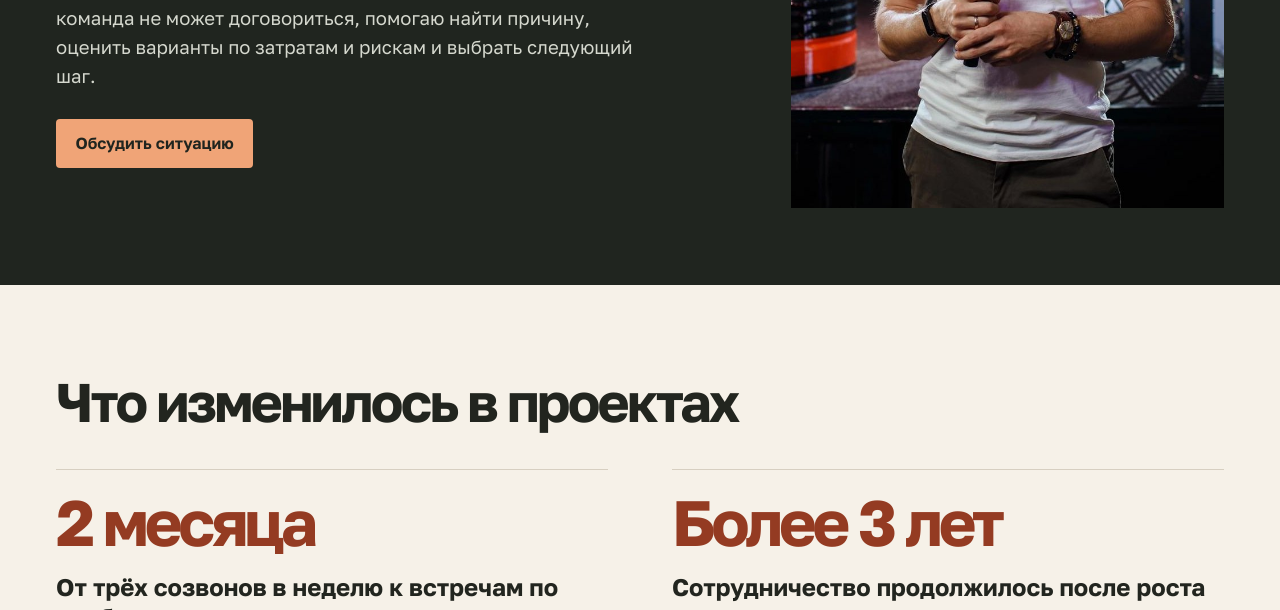
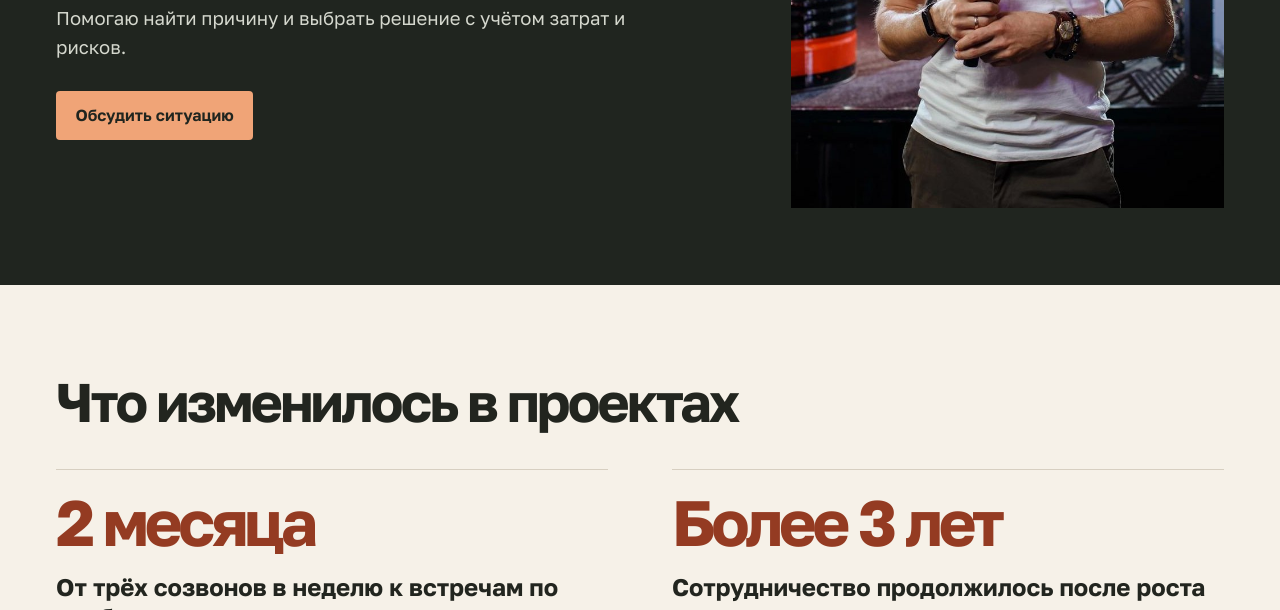
Before and after one commit to badton-id/nastavnik, a plain HTML site: page index.html in a window 1280 px wide. Shown: the part 490-1100 px from the top of the page. Drawn offline with Linux system fonts and the light colour scheme.

Commit message:
Сократить подзаголовок первого экрана

```diff
--- a/index.html
+++ b/index.html
@@ -37,7 +37,7 @@
         <div>
           <p class="label hero-label">Независимый советник</p>
           <h1 id="hero-title">Разбор сложных ситуаций в бизнесе и управлении</h1>
-          <p class="hero-lead">Когда проект дорожает, переговоры заходят в тупик или команда не может договориться, помогаю найти причину, оценить варианты по затратам и рискам и выбрать следующий шаг.</p>
+          <p class="hero-lead">Помогаю найти причину и выбрать решение с учётом затрат и рисков.</p>
           <a class="button" href="#contact">Обсудить ситуацию</a>
         </div>
         <img class="portrait" src="hero-andrey.jpg" alt="Андрей Кучугурин на выступлении" width="760" height="950" fetchpriority="high">
```
